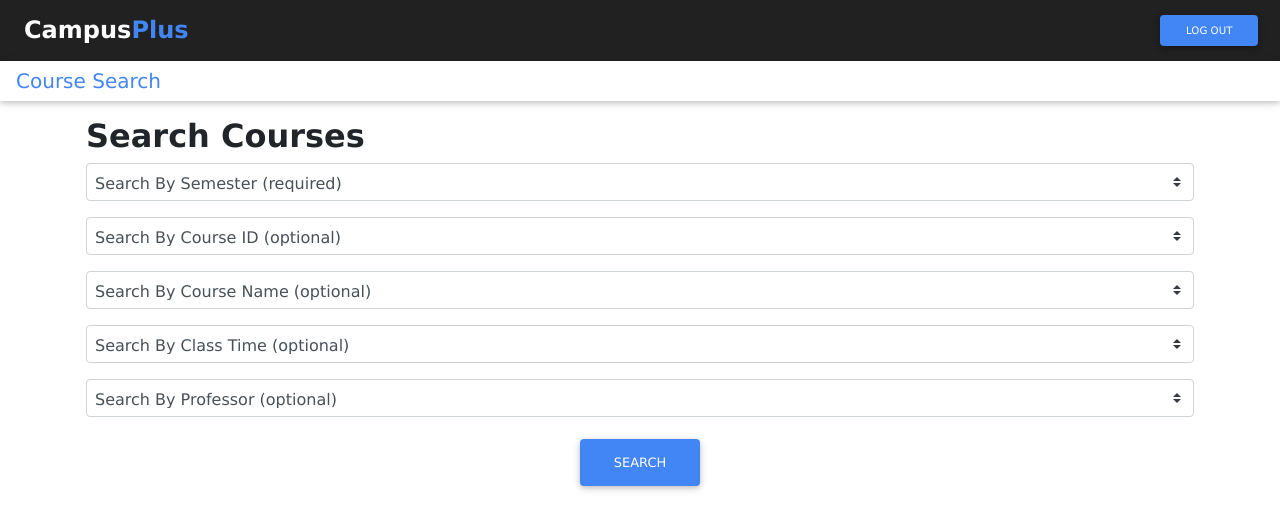
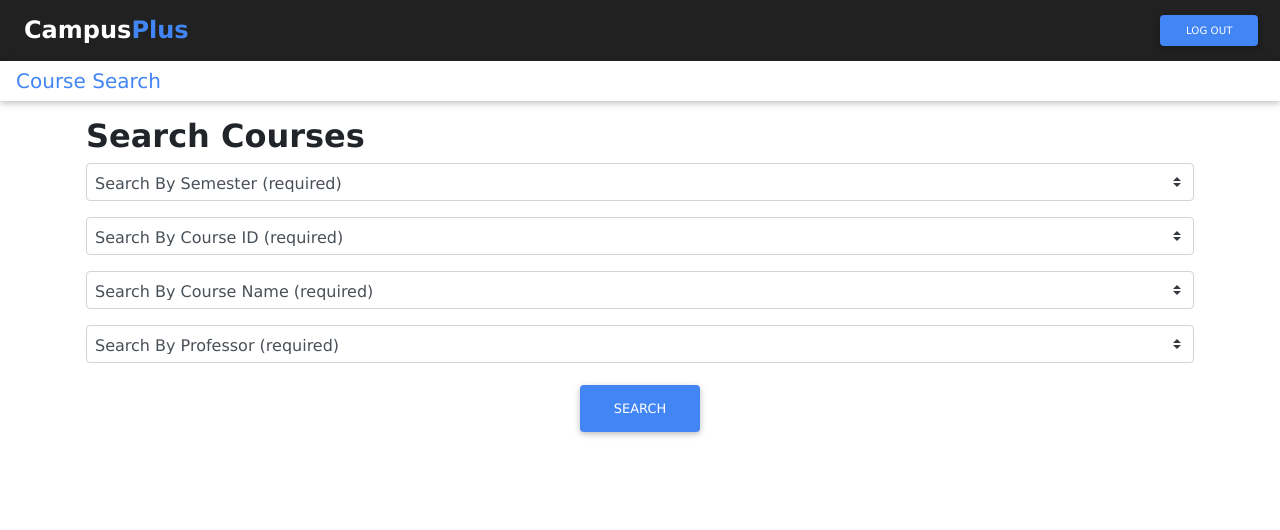
Before and after one commit to luisegarduno/CampusPlus, a React (Create React App) app in the folder frontend/: page /courseOptions in a window 1280 px wide. Shown: the top 530 px of the page. Built offline with nearby package versions, Linux system fonts and the light colour scheme.

Commit message:
Searching and archived assignment fix

```diff
--- a/frontend/src/app/ArchivedAssignments.jsx
+++ b/frontend/src/app/ArchivedAssignments.jsx
@@ -94,7 +94,6 @@ export class ArchivedAssignments extends React.Component {
                             <th><button className="btn btn-primary btn-rounded active" aria-pressed="true" onClick={this.sortBy.bind(this, 'dueDate')}>Due Date</button></th>
                             <th><button className="btn btn-primary btn-rounded" type="button" id="Assign" onClick={this.sortBy.bind(this, 'description')}>Description</button></th>
                             <th>Edit</th>
-                            <th>Description</th>
                             </tr>
                         </thead>
 
@@ -106,7 +105,6 @@ export class ArchivedAssignments extends React.Component {
                                     <td>{x.assignmentType}</td>
                                     <td>{this.formatDate(x.dueDate)}</td>
                                     <td>{x.description}</td>
-
                                     <td><button type="button" className="btn-floating yellow darken-1 rounded" onClick={() => this.storeID(x.assignmentID)}><i className="fas fa-pencil-alt"></i></button></td>
 
                                 </tr>)}
--- a/frontend/src/app/Calendar.jsx
+++ b/frontend/src/app/Calendar.jsx
@@ -67,7 +67,7 @@ this.ProductRepo = new AssignmentRepository();
 
 //    }
 
-findAssignments(date){
+    findAssignments(date){
         console.log(this.state.month);
 
         this.props.history.push({
--- a/frontend/src/app/CourseList.jsx
+++ b/frontend/src/app/CourseList.jsx
@@ -1,7 +1,7 @@
 import React from "react";
 import _ from 'lodash';
 import { Course } from '../models/Course';
-import { ClassesRepository} from '../Api/classesRepository';
+import { ClassesRepository } from '../Api/classesRepository';
 
 export class CourseList extends React.Component{
 
--- a/frontend/src/app/CourseSearch.jsx
+++ b/frontend/src/app/CourseSearch.jsx
@@ -1,7 +1,61 @@
 import React from "react";
 import { Header } from './Header';
+import { ClassesRepository } from '../Api/classesRepository';
+import { Course } from '../models/Course.js'
 
 export class CourseSearch extends React.Component{
+
+    constructor(props){
+        super(props);
+        this.userID = localStorage['userID'];
+
+        this.state = {
+            classes: [],
+            semester: -1,
+            courseID: -1,
+            courseName: "None",
+            classTime: '',
+            professor: "None"
+
+        };
+
+        this.classRepo = new ClassesRepository();
+    }
+
+    async search() {
+        console.log(this.classRepo.getCourseList());
+
+        this.classRepo.getCourseList()
+        .then(res => {
+            console.log(res);
+            res.forEach(ele => {
+                console.log(parseInt(this.state.semester));
+                console.log(parseInt(this.state.courseID));
+                console.log(this.state.courseName);
+                console.log(this.state.professor);
+                var val = parseInt(this.state.semester);
+                if (
+                    ((ele.seasonOffered === val) || (val === -1)) &&
+                    ((ele.classID === parseInt(this.state.courseID)) || (parseInt(this.state.courseID) === 0)) &&
+                    ((ele.description === this.state.courseName) || (this.state.courseName === "None")) &&
+                    ((ele.teacherName === this.state.professor) || (this.state.professor === "None"))
+                )
+                {
+                    this.setState({classes:[...this.state.classes, new Course(ele.classID, ele.classDaysID, ele.description, ele.yearOffered, ele.seasonOffered, ele.classTimeStart, ele.classTimeEnd, ele.teacherName)]});
+                }
+            });
+            this.showResults();
+        })
+        .catch(res => console.log(res));
+    }
+
+    async showResults() {
+        console.log(this.state.classes);
+        this.props.history.push({
+            pathname: "/course_search_results",
+            state: {classes: this.state.classes}
+        })
+    }
 
     render() {
         return(<>
@@ -15,48 +69,48 @@ export class CourseSearch extends React.Component{
                 <form>
                     <h2 className = "text-left font-weight-bold">Search Courses</h2>
                     <div>
-                    <select className="p-2 custom-select mb-3">
-                        <option selected>Search By Semester (required)</option>
-                            <option value="fall2020">Fall 2020</option>
-                            <option value="jan2021">January 2021</option>
-                            <option value="spring2021">Spring 2021</option>
-                            <option value="may2021">May2021</option>
+                    <select className="p-2 custom-select mb-3" onChange={e => this.setState({semester: e.target.value})}>
+                        <option value="-1"selected>Search By Semester (required)</option>
+                            <option value="1">Fall 2020</option>
+                            <option value="2">January 2021</option>
+                            <option value="3">Spring 2021</option>
+                            <option value="4">May2021</option>
                     </select>
 
-                    <select className="p-2 custom-select mb-3">
-                        <option selected>Search By Course ID (optional)</option>
-                            <option value="ASIM 1310">ASIM 1310</option>
+                    <select className="p-2 custom-select mb-3" onChange={e => this.setState({courseID: e.target.value})}>
+                        <option value="-1" defaultValue>Search By Course ID (required)</option>
+                            <option value="1">ASIM 1310</option>
                             <option value="ASIM 3305">ASIM 3305</option>
                             <option value="ASPT 1300">ASPT 1300</option>
                             <option value="CS 5324">CS 5324</option>
                     </select>
 
-                    <select className="p-2 custom-select mb-3">
-                        <option selected>Search By Course Name (optional)</option>
-                            <option value="ASIM 1310">Creative Coding 1</option>
+                    <select className="p-2 custom-select mb-3" onChange={e => this.setState({courseName: e.target.value})}>
+                        <option value="None" defaultValue>Search By Course Name (required)</option>
+                            <option value="Programming Languages">Programming Languages</option>
                             <option value="ASIM 3305">Design For Professionals</option>
                             <option value="ASPT 1300">Painting Is Fun</option>
                             <option value="CS 5324">Some Kind of Coding</option>
                     </select>
 
-                    <select className="p-2 custom-select mb-3">
+                    {/*<select className="p-2 custom-select mb-3" onChange={e => this.setState({classTime: e.target.value})}>
                         <option selected>Search By Class Time (optional)</option>
                             <option value="8am">8:00 AM</option>
                             <option value="9am">9:00 AM</option>
                             <option value="11am">11:00 AM</option>
                             <option value="330pm">3:30 PM</option>
                     </select>
-
-                    <select className="p-2 custom-select mb-3">
-                        <option selected>Search By Professor (optional)</option>
-                            <option value="fontenot">Mark Fontenot</option>
+                    */}
+                    <select className="p-2 custom-select mb-3" onChange={e => this.setState({professor: e.target.value})}>
+                        <option value="None" defaultValue>Search By Professor (required)</option>
+                            <option value="Fontenot">Mark Fontenot</option>
                             <option value="jimmydean">Jimmy Dean</option>
                             <option value="captainMorgan">Captain Morgan</option>
                             <option value="tonyStark">Tony Stark</option>
                     </select>
 
                     </div>
-                    <button className="btn btn-primary rounded" onClick={() => this.props.history.push("/course_search_results")}>Search</button>
+                    <button type="button" className="btn btn-primary rounded" onClick={() => this.search()}>Search</button>
                 </form>
             </div>
           </>
--- a/frontend/src/app/CourseSearchResults.jsx
+++ b/frontend/src/app/CourseSearchResults.jsx
@@ -1,6 +1,5 @@
 import React from "react";
 import _ from 'lodash';
-import { Course } from '../models/Course';
 import { ClassesRepository} from '../Api/classesRepository';
 import { Header } from './Header';
 
@@ -11,7 +10,7 @@ export class CourseSearchResults extends React.Component{
         super(props);
 
         this.state = {
-            classes: [],
+            classes: this.props.location.state.classes,
             sortDirection: 'asc',
         };
 
@@ -21,19 +20,6 @@ export class CourseSearchResults extends React.Component{
         this.formatSemester = this.formatSemester.bind(this);
 
     }//end state
-
-
-    componentDidMount(){
-        //need to return full list of classes, userID not needed
-        this.classRepo.getCourseList()
-        .then(res => {
-            res.forEach(ele => {
-                this.setState({classes:[...this.state.classes, new Course(ele.classID, ele.classDaysID, ele.description, ele.yearOffered, ele.seasonOffered, ele.classTimeStart, ele.classTimeEnd, ele.teacherName)]});
-            });
-        })
-
-        .catch(res => console.log(res));
-    }
 
     sortBy(field) {
         if (this.state.sortDirection === 'asc') {
```
